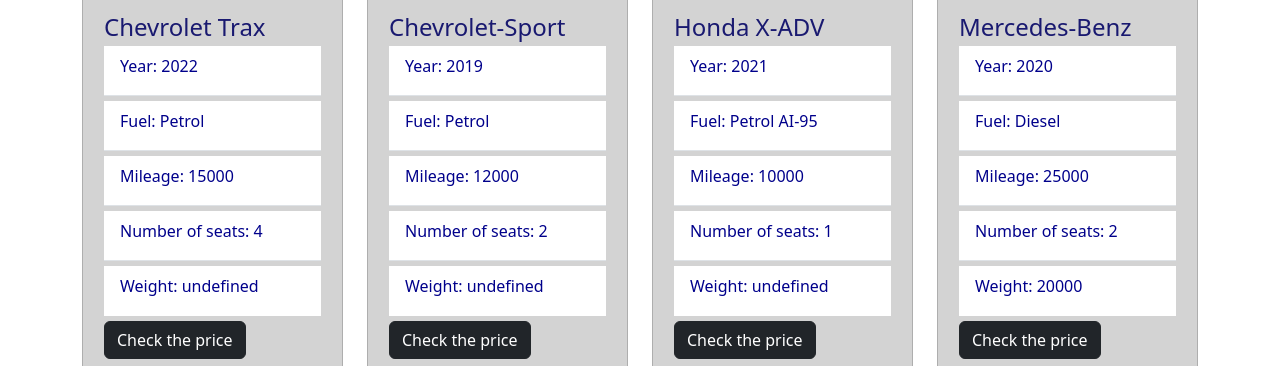
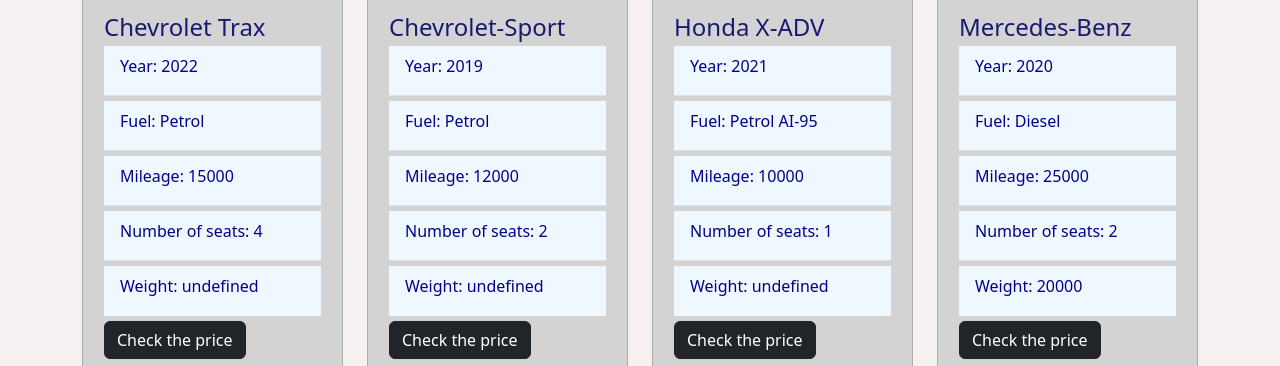
Before and after one commit to BarnoMamadzhanova/TSday2, a plain HTML site: page index.html in a window 1280 px wide. Shown: the part 279-645 px from the top of the page. Drawn offline with nearby package versions, Linux system fonts and the light colour scheme.

Commit message:
adding style

```diff
--- a/style.scss
+++ b/style.scss
@@ -4,6 +4,10 @@
     margin: 0;
     padding: 0;
     box-sizing: border-box;
+}
+
+body {
+    background-color: rgb(245, 241, 241);
 }
 
 .myContainer {
@@ -28,5 +32,6 @@
         height: 50px;
         margin-bottom: 5px;
         color: darkblue;
+        background-color: aliceblue;
     }
 }
```
Also changed, not shown: style.css, 1 other file.
